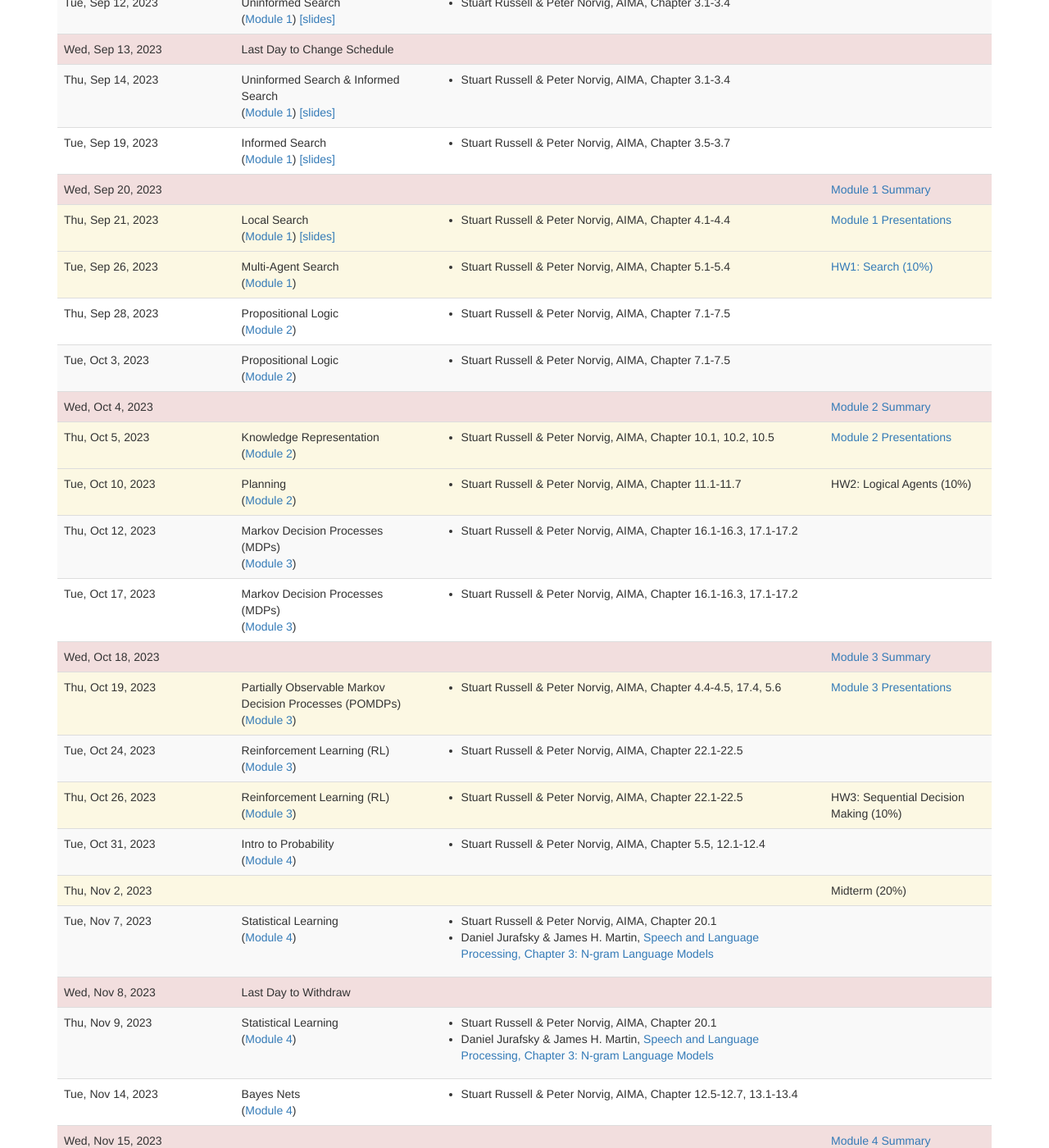
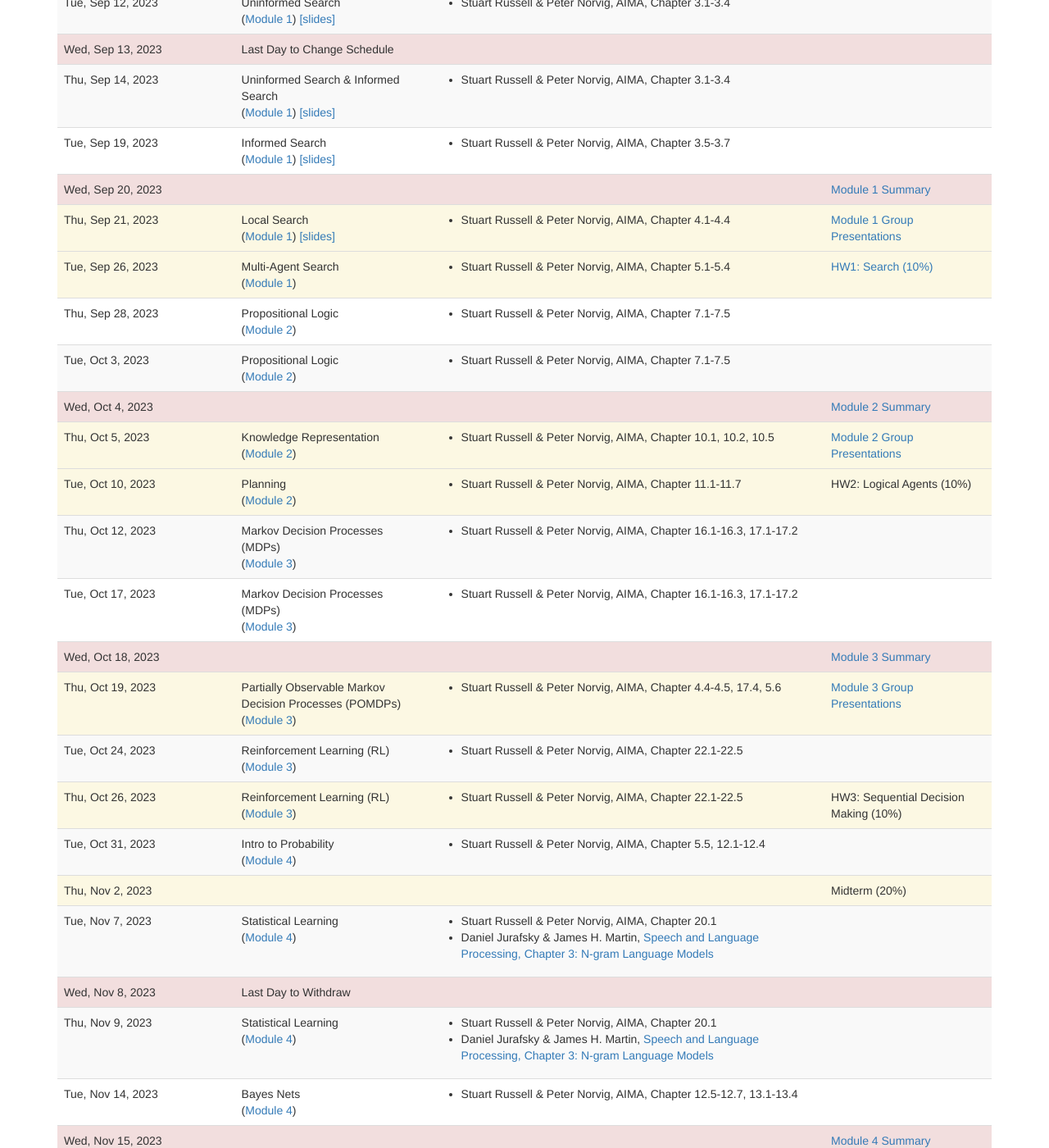
Before and after one commit to lara-martin/Principles-of-AI, a Jekyll site: the page built from lectures.md, in a window 1280 px wide and 1400 px high, scrolled down 404 px. Shown: the whole window at 82% size. Built offline with Jekyll 4.4.1, drawn with Linux system fonts in a browser that asks for light colours; nearby versions of some CDN libraries; a script that is not in the unit is left out; some of the changed text lies outside the part shown.

Commit message:
presentations --> group presentations

```diff
--- a/_data/lectures.yaml
+++ b/_data/lectures.yaml
@@ -68,7 +68,7 @@
   type: deadline
   homework_due:
     -
-      title: "Module 1 Presentations"
+      title: "Module 1 Group Presentations"
       url: presentations.html
 
 -
@@ -98,7 +98,7 @@
   type: deadline
   homework_due:
     -
-      title: "Module 2 Presentations"
+      title: "Module 2 Group Presentations"
       url: presentations.html
 -
   date: 2023-10-10
@@ -127,7 +127,7 @@
   type: deadline
   homework_due:
     -
-      title: "Module 3 Presentations"
+      title: "Module 3 Group Presentations"
       url: presentations.html
 -
   date: 2023-10-24
@@ -177,7 +177,7 @@
   type: deadline
   homework_due:
     -
-      title: "Module 4 Presentations"
+      title: "Module 4 Group Presentations"
       url: presentations.html
 -
   date: 2023-11-21
```
